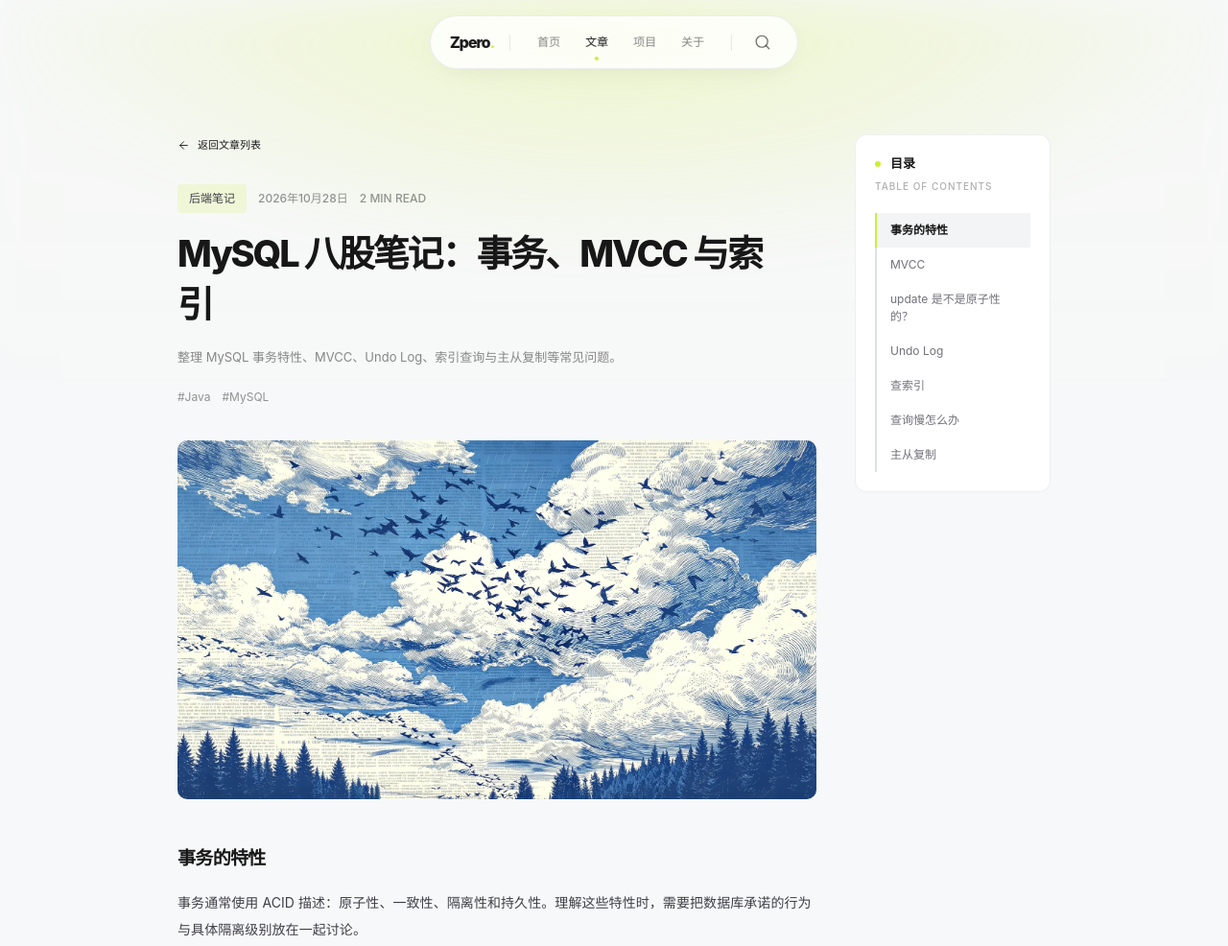
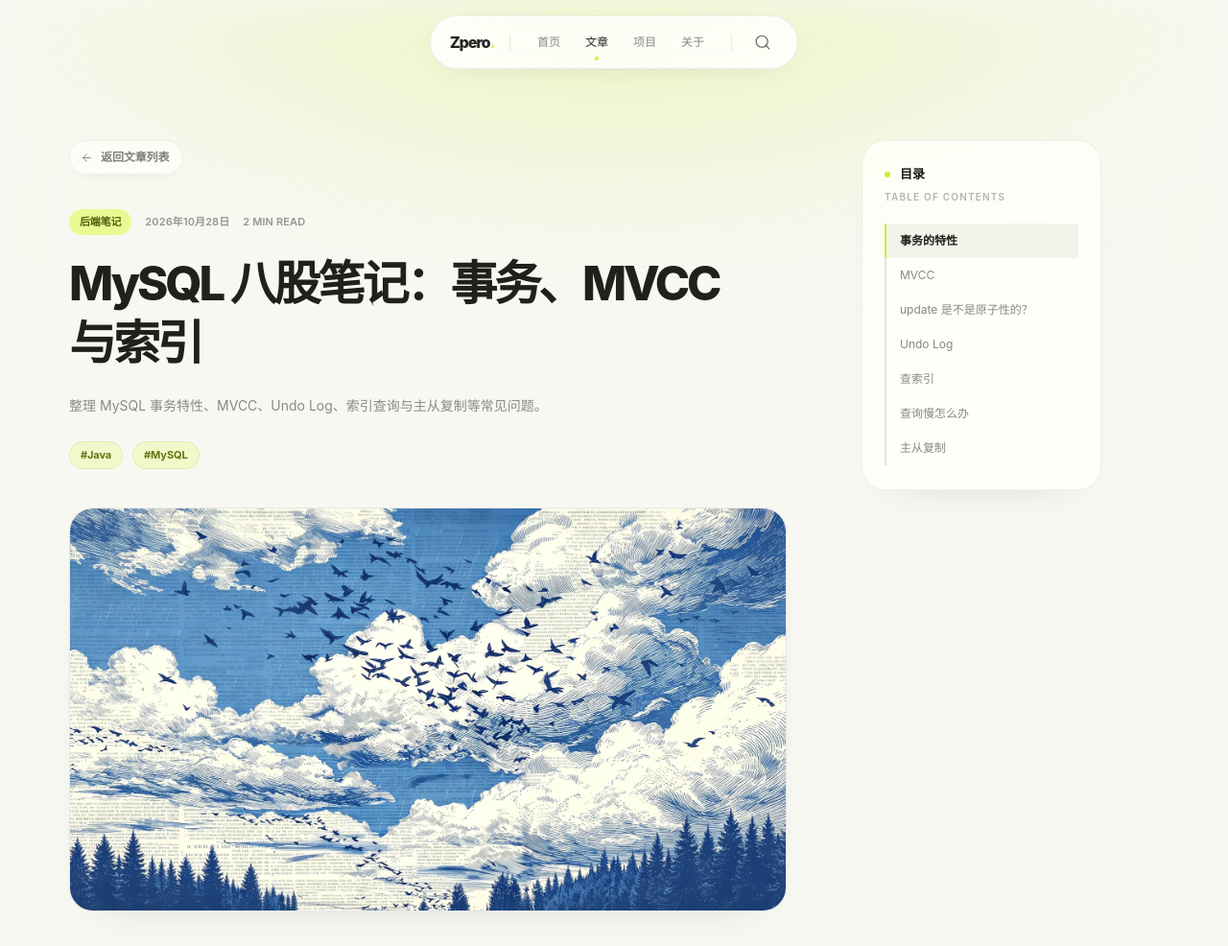
Before and after one commit to Zpero6/BlogSite, an Astro site in the folder zpero-astro/: page /blog/mysql-java-interview-notes in a window 1280 px wide. Shown: the top 986 px of the page at 96% size. Built offline with nearby package versions, Linux system fonts and the light colour scheme; Astro itself is replaced by a stand-in of ours.

Commit message:
style: refine article reading experience

```diff
--- a/zpero-astro/src/layouts/BlogPostLayout.astro
+++ b/zpero-astro/src/layouts/BlogPostLayout.astro
@@ -21,26 +21,26 @@ const formattedDate = post.data.pubDate.toLocaleDateString('zh-CN', { year: 'num
 ---
 
 <BaseLayout title={`${post.data.title} · Zpero`} description={post.data.description} image={cover} article>
-  <main class="subpage mx-auto min-h-[76vh] max-w-[910px] pb-16 pt-[126px] sm:pt-[140px]">
-    <div class="grid items-start lg:grid-cols-[minmax(0,1fr)_204px] lg:gap-10">
-      <article class="mx-auto w-full max-w-[680px] min-w-0 lg:mx-0">
-        <a href="/blog/" class="mb-8 inline-flex items-center gap-2 text-[11px] text-[#171717]/45 transition-colors hover:text-[#171717]"><span class="rotate-180"><Icon name="arrow" size={13} /></span>返回文章列表</a>
-        <div class="mb-4 flex flex-wrap items-center gap-3 text-[11px] font-medium text-[#171717]/45 sm:text-[12px]">
-          <span class="rounded bg-[#CBF033]/15 px-3 py-1.5 text-zinc-700">{post.data.category}</span>
+  <main class="article-page subpage mx-auto min-h-[76vh] max-w-[1136px] pb-20 pt-[126px] sm:pt-[146px]">
+    <div class="article-grid grid items-start">
+      <article class="article-column mx-auto w-full min-w-0 lg:mx-0">
+        <a href="/blog/" class="article-back mb-9"><span class="article-back__icon"><Icon name="arrow" size={13} /></span>返回文章列表</a>
+        <div class="article-meta mb-5 flex flex-wrap items-center gap-3 sm:gap-3.5">
+          <span class="article-category">{post.data.category}</span>
           <time datetime={post.data.pubDate.toISOString()}>{formattedDate}</time>
           <span>{minutes} MIN READ</span>
         </div>
-        <h1 class="max-w-[640px] text-[29px] font-extrabold leading-[1.4] tracking-[-.055em] text-[#171717] sm:text-[38px]">{post.data.title}</h1>
-        <p class="mt-4 text-[13px] leading-[1.9] text-[#171717]/50">{post.data.description}</p>
-        <div class="mt-5 flex flex-wrap gap-3 text-[11px] text-[#171717]/45 sm:text-[12px]">
-          {post.data.tags.map((tag) => <span>#{tag}</span>)}
+        <h1 class="article-title">{post.data.title}</h1>
+        <p class="article-summary">{post.data.description}</p>
+        <div class="article-tags mt-6 flex flex-wrap gap-2.5" aria-label="文章标签">
+          {post.data.tags.map((tag) => <span class="article-tag">#{tag}</span>)}
         </div>
-        <div class="mt-9 aspect-video overflow-hidden rounded-[10px] bg-zinc-100">
-          <Image src={cover} alt={post.data.coverAlt ?? post.data.title} widths={[680, 960, 1200]} sizes="(max-width: 760px) 100vw, 680px" class="h-full w-full object-cover" />
+        <div class="article-cover mt-10 aspect-video overflow-hidden bg-zinc-100">
+          <Image src={cover} alt={post.data.coverAlt ?? post.data.title} widths={[760, 960, 1200]} sizes="(max-width: 760px) 100vw, 760px" class="h-full w-full object-cover" />
         </div>
 
         {toc.length > 0 && (
-          <details class="my-9 rounded-xl border border-zinc-200/70 bg-white p-5 shadow-[0_2px_10px_-4px_rgba(0,0,0,.02)] lg:hidden">
+          <details class="article-toc article-toc--mobile my-10 lg:hidden">
             <summary class="cursor-pointer text-[13px] font-semibold text-[#171717]">文章目录 <span class="ml-2 text-[11px] font-normal text-zinc-400">/ {toc.length} 个章节</span></summary>
             <nav class="mt-4" aria-label="移动端文章目录">
               {toc.map((heading) => <a href={`#${heading.slug}`} class:list={['toc-link', heading.depth === 3 && 'is-child']}>{heading.text}</a>)}
@@ -48,7 +48,7 @@ const formattedDate = post.data.pubDate.toLocaleDateString('zh-CN', { year: 'num
           </details>
         )}
 
-        <div class="article-copy mt-10 lg:mt-12"><slot /></div>
+        <div class="article-copy mt-12 lg:mt-14"><slot /></div>
 
         <div class="mt-12 border-t border-[#171717]/10 pt-6">
           <p class="text-[10px] leading-[1.8] text-[#171717]/35">文章与封面由 Git 管理，提交后自动生成静态页面。</p>
@@ -62,9 +62,9 @@ const formattedDate = post.data.pubDate.toLocaleDateString('zh-CN', { year: 'num
       </article>
 
       {toc.length > 0 && (
-        <aside class="sticky top-[112px] hidden rounded-xl border border-zinc-200/60 bg-white p-5 shadow-[0_2px_10px_-4px_rgba(0,0,0,.02)] lg:block" aria-label="文章目录">
+        <aside class="article-toc sticky top-[118px] hidden lg:block" aria-label="文章目录">
           <div class="mb-1.5 flex items-center gap-2.5 text-[13px] font-bold text-[#171717]"><span class="h-1.5 w-1.5 rounded-full bg-[#CBF033]"></span>目录</div>
-          <p class="mb-5 text-[10px] font-medium tracking-[.1em] text-[#171717]/35">TABLE OF CONTENTS</p>
+          <p class="mb-5 text-[10px] font-semibold tracking-[.12em] text-[#171717]/32">TABLE OF CONTENTS</p>
           <nav>{toc.map((heading) => <a href={`#${heading.slug}`} data-toc={heading.slug} class:list={['toc-link', heading.depth === 3 && 'is-child']}>{heading.text}</a>)}</nav>
         </aside>
       )}
--- a/zpero-astro/src/styles/global.css
+++ b/zpero-astro/src/styles/global.css
@@ -1,13 +1,15 @@
 @import "tailwindcss";
 
 :root {
-  --canvas: #f7f8f9;
-  --surface: #ffffff;
-  --ink: #171717;
-  --muted: #71717a;
-  --line: #dde1e4;
-  --subtle: #f3f4f5;
+  --canvas: #f8f8f3;
+  --surface: #fffef9;
+  --ink: #20201d;
+  --muted: #85857e;
+  --line: #e6e6dc;
+  --subtle: #f1f1e9;
   --accent: #cbf033;
+  --accent-ink: #4d5808;
+  --paper-shadow: 0 20px 45px -38px rgb(52 51 38 / 28%);
 }
 
 * { box-sizing: border-box; }
@@ -16,7 +18,7 @@ body {
   margin: 0;
   background: var(--canvas);
   color: var(--ink);
-  font-family: Inter, "Noto Sans SC", "Microsoft YaHei UI", "Helvetica Neue", Arial, sans-serif;
+  font-family: Inter, "Noto Sans SC", "PingFang SC", "Microsoft YaHei UI", "Helvetica Neue", Arial, sans-serif;
   -webkit-font-smoothing: antialiased;
   text-rendering: optimizeLegibility;
 }
@@ -67,53 +69,116 @@ button { cursor: pointer; }
 .project-card:hover { box-shadow: 0 14px 30px -17px rgb(24 24 27 / 17%); }
 
 .article-copy {
-  color: #3f3f46;
-  font-size: 14px;
-  line-height: 2;
-  letter-spacing: .005em;
+  color: #4e4e49;
+  font-size: 15px;
+  line-height: 2.04;
+  letter-spacing: .008em;
   overflow-wrap: anywhere;
 }
 .article-copy > :first-child { margin-top: 0; }
-.article-copy p { margin: 0 0 20px; }
+.article-copy p { margin: 0 0 23px; }
 .article-copy h1, .article-copy h2, .article-copy h3 { color: var(--ink); scroll-margin-top: 110px; }
-.article-copy h1 { margin: 48px 0 20px; font-size: 22px; font-weight: 760; letter-spacing: -.04em; line-height: 1.45; }
-.article-copy h2 { margin: 43px 0 17px; font-size: 19px; font-weight: 750; letter-spacing: -.035em; line-height: 1.5; }
-.article-copy h3 { margin: 28px 0 13px; font-size: 15px; font-weight: 700; letter-spacing: -.025em; }
+.article-copy h1 { margin: 58px 0 22px; font-size: 25px; font-weight: 780; letter-spacing: -.045em; line-height: 1.42; }
+.article-copy h2 { margin: 53px 0 19px; font-size: 21px; font-weight: 760; letter-spacing: -.042em; line-height: 1.45; }
+.article-copy h3 { margin: 34px 0 14px; font-size: 16px; font-weight: 720; letter-spacing: -.027em; line-height: 1.55; }
 .article-copy strong { color: var(--ink); font-weight: 700; }
-.article-copy a { color: #52670b; text-decoration: underline; text-decoration-color: #badb35; text-underline-offset: 4px; }
-.article-copy ul, .article-copy ol { margin: 0 0 24px; padding-left: 1.45rem; }
-.article-copy li { margin: 7px 0; padding-left: .2rem; }
+.article-copy a { color: var(--accent-ink); text-decoration: underline; text-decoration-color: #badb35; text-decoration-thickness: 1.5px; text-underline-offset: 4px; }
+.article-copy ul, .article-copy ol { margin: 0 0 27px; padding-left: 1.45rem; }
+.article-copy li { margin: 8px 0; padding-left: .25rem; }
 .article-copy ul { list-style: disc; }
 .article-copy ol { list-style: decimal; }
-.article-copy blockquote { margin: 27px 0; padding: 10px 21px; border-left: 3px solid var(--accent); background: #f4f4f5; color: #52525b; border-radius: 0 7px 7px 0; }
-.article-copy pre { margin: 26px 0; overflow-x: auto; padding: 22px 23px; border-radius: 10px; background: #18181b; color: #f4f4f5; font-size: 11px; line-height: 1.9; }
+.article-copy blockquote { margin: 31px 0; padding: 14px 22px; border-left: 3px solid var(--accent); background: #f2f2e9; color: #5f5f58; border-radius: 0 12px 12px 0; }
+.article-copy pre { margin: 30px 0; overflow-x: auto; padding: 22px 23px; border-radius: 14px; background: #242420; color: #f4f4ed; font-size: 12px; line-height: 1.9; }
 .article-copy code { font-family: ui-monospace, SFMono-Regular, Consolas, monospace; }
 .article-copy :not(pre) > code { border-radius: 4px; background: #eef0f1; padding: .15em .38em; color: #3f4d0f; }
-.article-copy img { display: block; max-width: 100%; height: auto; margin: 30px auto; border-radius: 10px; border: 1px solid rgb(23 23 23 / 8%); }
-.article-copy table { width: 100%; margin: 28px 0; border-collapse: collapse; font-size: 12px; }
-.article-copy th, .article-copy td { border-bottom: 1px solid var(--line); padding: 11px 10px; text-align: left; }
+.article-copy img { display: block; max-width: 100%; height: auto; margin: 34px auto; border-radius: 18px; border: 1px solid rgb(49 48 40 / 7%); box-shadow: var(--paper-shadow); }
+.article-copy table { width: 100%; margin: 31px 0; border-collapse: collapse; font-size: 13px; }
+.article-copy th, .article-copy td { border-bottom: 1px solid var(--line); padding: 12px 11px; text-align: left; }
 .article-copy th { color: var(--ink); font-weight: 650; }
+
+.article-grid { grid-template-columns: minmax(0, 1fr); }
+.article-column { max-width: 748px; }
+.article-back {
+  display: inline-flex;
+  align-items: center;
+  gap: 8px;
+  min-height: 36px;
+  padding: 0 14px 0 11px;
+  border: 1px solid rgb(55 55 47 / 7%);
+  border-radius: 999px;
+  background: rgb(255 254 249 / 76%);
+  box-shadow: 0 7px 16px -15px rgb(49 48 38 / 38%);
+  color: rgb(32 32 29 / 57%);
+  font-size: 12px;
+  font-weight: 650;
+  letter-spacing: -.01em;
+  transition: color .22s ease, background .22s ease, border-color .22s ease, transform .22s ease, box-shadow .22s ease;
+}
+.article-back__icon { display: inline-flex; transform: rotate(180deg); transition: transform .22s ease; }
+.article-back:hover { border-color: rgb(126 144 22 / 24%); background: #fffef9; box-shadow: 0 12px 22px -18px rgb(66 72 24 / 44%); color: var(--ink); transform: translateX(-2px); }
+.article-back:hover .article-back__icon { transform: rotate(180deg) translateX(2px); }
+.article-meta { color: rgb(32 32 29 / 45%); font-size: 11px; font-weight: 600; letter-spacing: .01em; }
+.article-category {
+  padding: 5px 11px;
+  border-radius: 999px;
+  background: #eafa93;
+  color: #505d0c;
+  font-weight: 760;
+  letter-spacing: -.015em;
+}
+.article-title { max-width: 730px; color: var(--ink); font-size: clamp(34px, 4vw, 49px); font-weight: 800; letter-spacing: -.063em; line-height: 1.28; }
+.article-summary { max-width: 660px; margin-top: 19px; color: rgb(32 32 29 / 51%); font-size: 14px; line-height: 1.95; }
+.article-tag {
+  display: inline-flex;
+  align-items: center;
+  min-height: 29px;
+  padding: 0 11px;
+  border: 1px solid rgb(126 144 22 / 12%);
+  border-radius: 999px;
+  background: #f2f8c9;
+  color: #667214;
+  font-size: 11px;
+  font-weight: 700;
+  letter-spacing: -.01em;
+}
+.article-cover { border: 1px solid rgb(49 48 40 / 7%); border-radius: 25px; box-shadow: var(--paper-shadow); }
+.article-toc {
+  border: 1px solid rgb(49 48 40 / 7%);
+  border-radius: 25px;
+  background: rgb(255 254 249 / 88%);
+  padding: 24px;
+  box-shadow: var(--paper-shadow);
+}
+.article-toc--mobile { padding: 19px; border-radius: 18px; }
 
 .toc-link {
   display: block;
   width: 100%;
-  padding: 9px 11px 9px 14px;
-  border-left: 2px solid var(--line);
+  padding: 9px 10px 9px 14px;
+  border-left: 2px solid #e4e4d9;
   text-align: left;
   font-size: 12px;
   line-height: 1.5;
-  color: var(--muted);
+  color: #898980;
   transition: background .25s ease, color .25s ease, border-color .25s ease;
 }
-.toc-link:hover { color: var(--ink); background: var(--subtle); }
-.toc-link.is-current { border-left-color: var(--accent); color: var(--ink); background: var(--subtle); font-weight: 600; }
+.toc-link:hover { color: var(--ink); background: #f5f5ed; }
+.toc-link.is-current { border-left-color: var(--accent); color: var(--ink); background: #f3f3ea; font-weight: 650; }
 .toc-link.is-child { padding-left: 24px; font-size: 11.5px; }
 
 :focus-visible { outline: 2px solid #829b17; outline-offset: 3px; }
 
 @media (max-width: 640px) {
-  .article-copy { font-size: 13.5px; line-height: 1.95; }
-  .article-copy h2 { font-size: 18px; }
+  .article-copy { font-size: 14px; line-height: 1.98; }
+  .article-copy h1 { font-size: 22px; }
+  .article-copy h2 { font-size: 19px; }
+  .article-title { font-size: 32px; letter-spacing: -.052em; }
+  .article-cover { border-radius: 18px; }
+}
+
+@media (min-width: 1024px) {
+  .article-grid { grid-template-columns: minmax(0, 748px) 250px; column-gap: 78px; }
+  .article-toc { padding: 25px 23px; }
 }
 
 @media (prefers-reduced-motion: reduce) {
```
